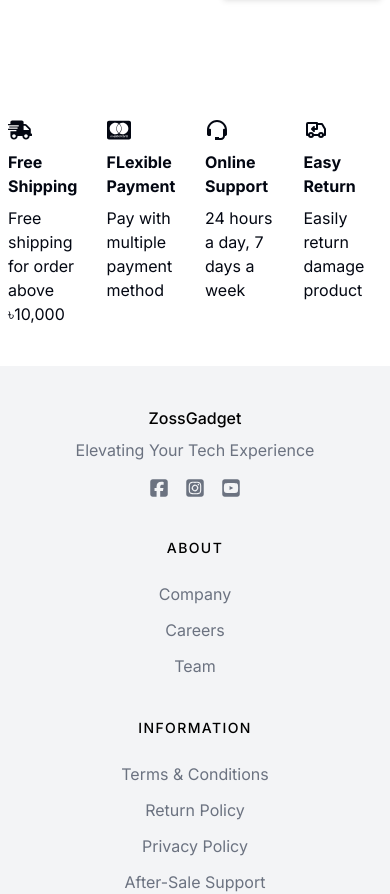
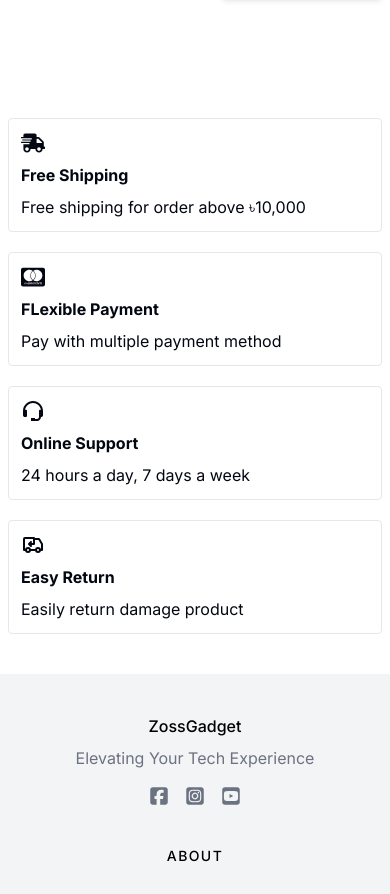
Before and after one commit to ProgrammerRashed/full-ecommerce, a Next.js app in the folder client/: page / in a window 390 px wide. Shown: the part 3112-4006 px from the top of the page. Built offline with nearby package versions, Linux system fonts and the light colour scheme; no server answers.

Commit message:
Added responsiveness to shop features

```diff
--- a/client/src/components/shop-features/ShopFeatures.tsx
+++ b/client/src/components/shop-features/ShopFeatures.tsx
@@ -5,23 +5,23 @@
 const ShopFeatures = () => {
   return (
     <div className="max-w-[1240px] mx-auto py-10 px-2 md:px-3 lg:px-5">
-      <div className="grid grid-cols-4 gap-5">
-        <div className="card space-y-2">
+      <div className="grid md:grid-cols-2 lg:grid-cols-4 gap-5">
+        <div className="card space-y-2 border rounded p-3">
           <FaShippingFast className="text-2xl" />
           <h1 className="font-bold">Free Shipping</h1>
           <p>Free shipping for order above ৳10,000</p>
         </div>
-        <div className="card space-y-2">
+        <div className="card space-y-2 border rounded p-3">
           <FaCcMastercard className="text-2xl" />
           <h1 className="font-bold">FLexible Payment</h1>
           <p>Pay with multiple payment method</p>
         </div>
-        <div className="card space-y-2">
+        <div className="card space-y-2 border rounded p-3">
           <BiSupport className="text-2xl" />
           <h1 className="font-bold">Online Support</h1>
           <p>24 hours a day, 7 days a week</p>
         </div>
-        <div className="card space-y-2">
+        <div className="card space-y-2 border rounded p-3">
           <TbTruckReturn className="text-2xl" />
           <h1 className="font-bold">Easy Return</h1>
           <p>Easily return damage product</p>
```
